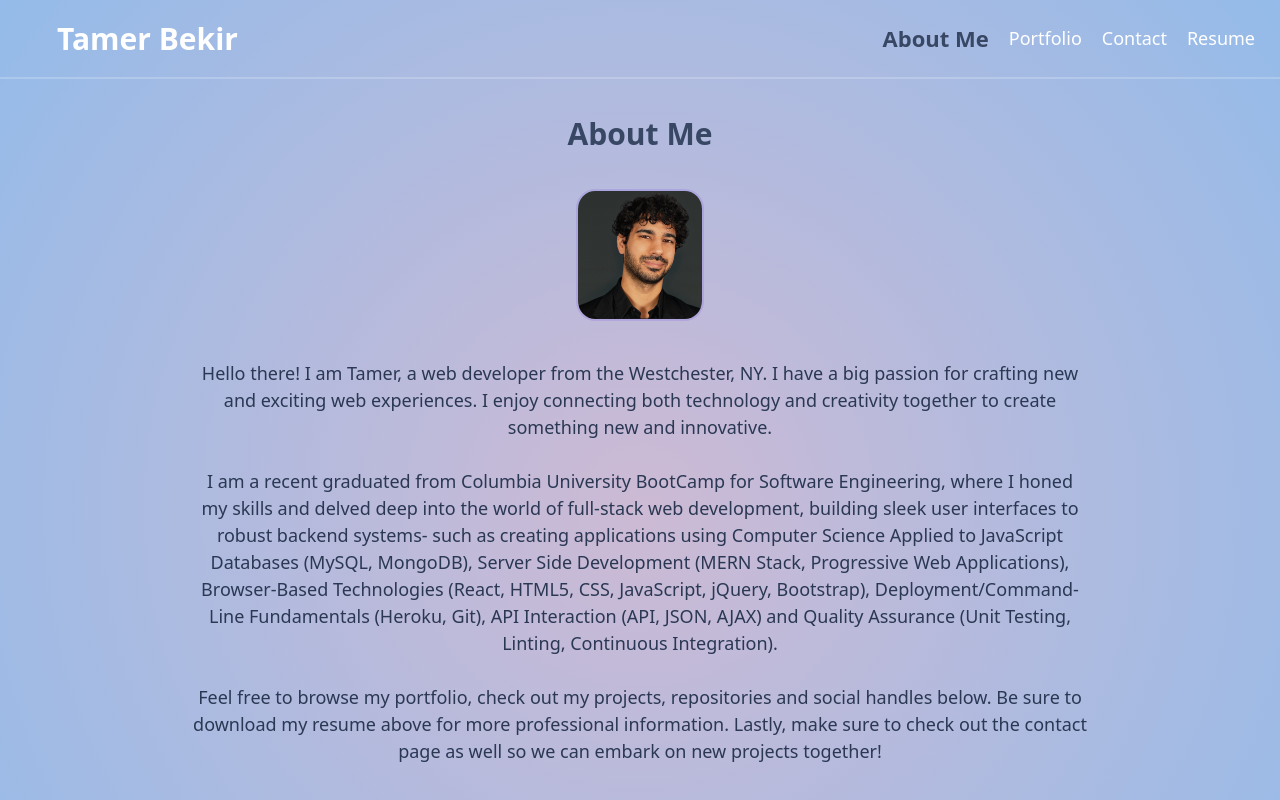
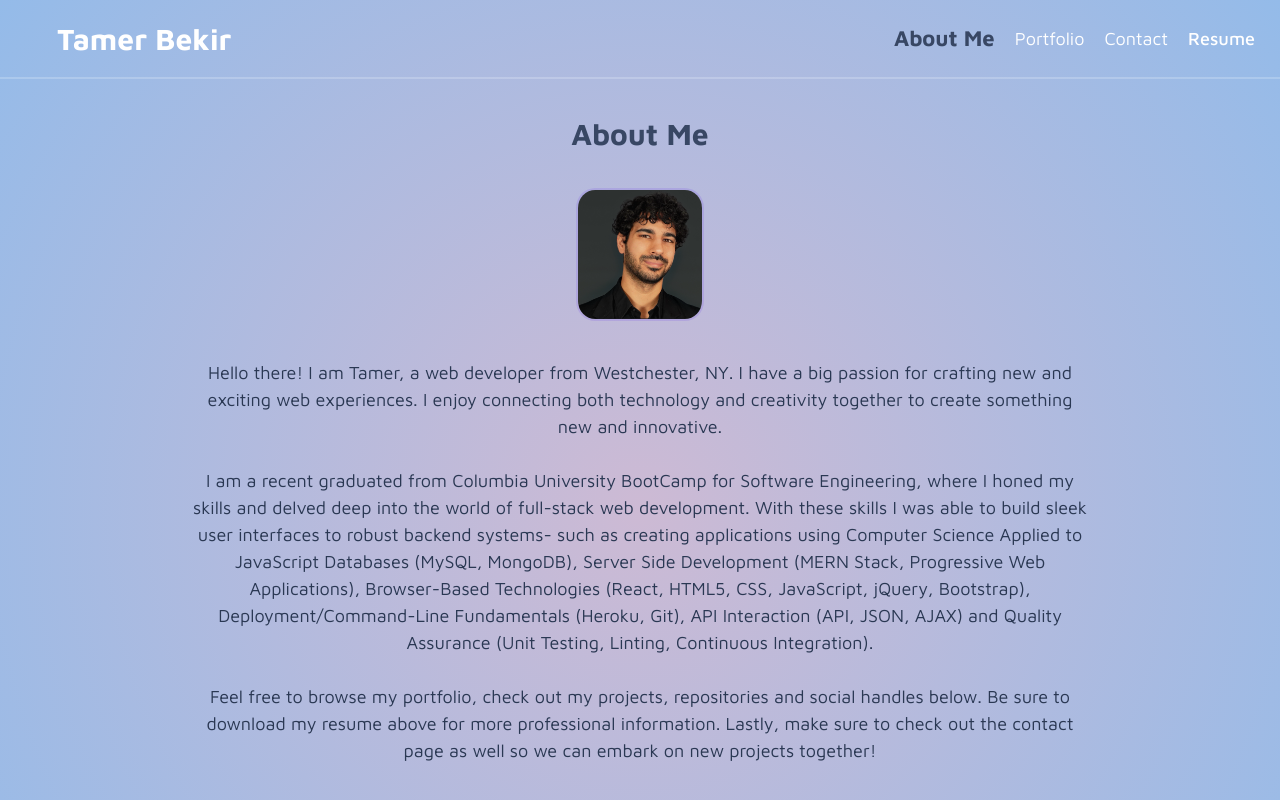
Before and after one commit to Tamerbekir/tamer-react-portfolio, a React (Vite) app: page / in a window 1280 px wide. Shown: the top 800 px of the page. Built offline with nearby package versions, Linux system fonts and the light colour scheme.

Commit message:
Edited grammaer. Imported google font

```diff
--- a/src/App.jsx
+++ b/src/App.jsx
@@ -9,7 +9,6 @@ import { About, Portfolio, Contact, Resume, Error } from './pages'
 //bringing bootstrap and bringing in index.css for styling
 import 'bootstrap/dist/css/bootstrap.min.css';
 import './index.css';
-
 
 // exporting routes to the main App along with consistent header and footer
 export default function App() {
--- a/src/index.css
+++ b/src/index.css
@@ -1,12 +1,18 @@
 /* :root {
   background-color:
 } */
+
+@import url('https://fonts.googleapis.com/css2?family=Maven+Pro:wght@400..900&display=swap');
+
+@import url('https://fonts.googleapis.com/css2?family=Gilda+Display&family=Maven+Pro:wght@400..900&display=swap');
+
 
 
 /* Styling for main body */
 body {
   background: rgb(205,186,212);
   background: radial-gradient(circle, rgba(205,186,212,1) 0%, rgba(148,187,233,1) 100%);
+  font-family: 'Maven Pro';
   margin: 0;
   place-items: center;
   min-width: 320px;
--- a/src/main.jsx
+++ b/src/main.jsx
@@ -1,5 +1,5 @@
 import { createRoot } from 'react-dom/client';
-import App from './App';
+import App from './App'
 
 const container = document.getElementById('root');
 const root = createRoot(container);
--- a/src/pages/About.jsx
+++ b/src/pages/About.jsx
@@ -6,10 +6,10 @@
         <div className="text-center about">
             <h1 className='aboutMeHeader' >About Me</h1>
                 <img src={ headShot } className="img-aboutMe" alt="Headshot" />
-            <p className='aboutMeText' >Hello there! I am Tamer, a web developer from the  Westchester, NY. I have a big passion for crafting new and exciting web experiences. I enjoy connecting both technology and creativity together to create something new and innovative.
+            <p className='aboutMeText' >Hello there! I am Tamer, a web developer from Westchester, NY. I have a big passion for crafting new and exciting web experiences. I enjoy connecting both technology and creativity together to create something new and innovative.
             <br />
             <br />
-            I am a recent graduated from Columbia University BootCamp for Software Engineering, where I honed my skills and delved deep into the world of full-stack web development, building sleek user interfaces to robust backend systems- such as creating applications using Computer Science Applied to JavaScript Databases (MySQL, MongoDB), Server Side Development (MERN Stack, Progressive Web Applications), Browser-Based Technologies (React, HTML5, CSS, JavaScript, jQuery, Bootstrap), Deployment/Command-Line Fundamentals (Heroku, Git), API Interaction (API, JSON, AJAX) and Quality Assurance (Unit Testing, Linting, Continuous Integration).
+            I am a recent graduated from Columbia University BootCamp for Software Engineering, where I honed my skills and delved deep into the world of full-stack web development. With these skills I was able to build sleek user interfaces to robust backend systems- such as creating applications using Computer Science Applied to JavaScript Databases (MySQL, MongoDB), Server Side Development (MERN Stack, Progressive Web Applications), Browser-Based Technologies (React, HTML5, CSS, JavaScript, jQuery, Bootstrap), Deployment/Command-Line Fundamentals (Heroku, Git), API Interaction (API, JSON, AJAX) and Quality Assurance (Unit Testing, Linting, Continuous Integration).
             <br />
             <br />
             Feel free to browse my portfolio, check out my projects,  repositories and social handles below. Be sure to download my resume above for more professional information. Lastly, make sure to check out the contact page as well so we can embark on new projects together!</p>
```
Also changed, not shown: utils/API.js (deleted).
